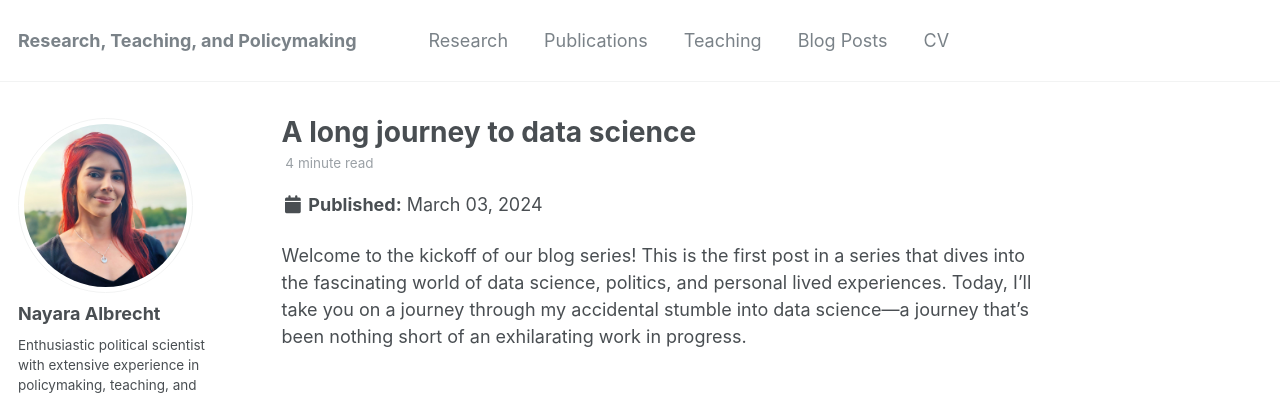
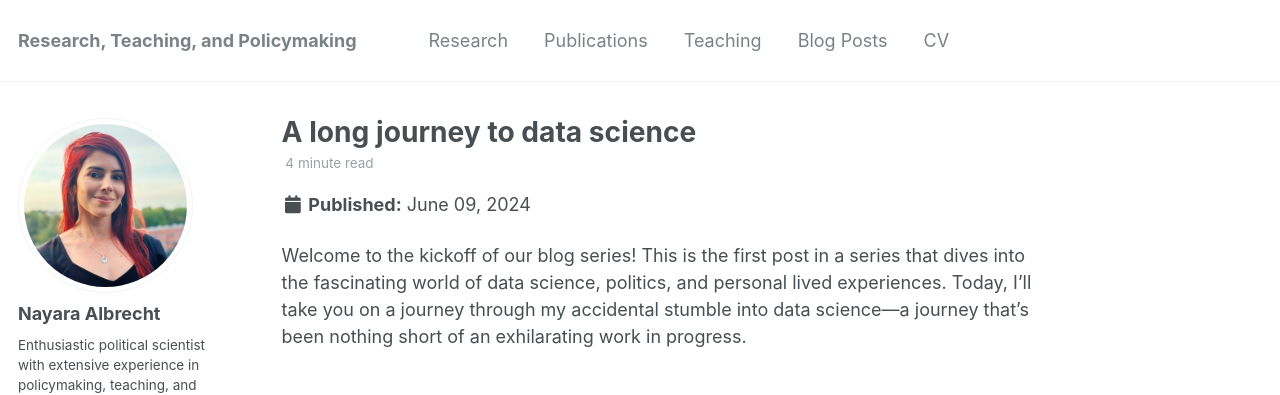
Before and after one commit to nayalbrecht/nayalbrecht.github.io, a Jekyll site: the page built from _posts/2024-03-03-blog-post-1.md, in a window 1280 px wide and 900 px high. Shown: the top 395 px of the window. Built offline with Jekyll 4.4.1, drawn with Linux system fonts in a browser that asks for light colours; some web fonts are replaced.

Commit message:
Update 2024-03-03-blog-post-1.md

```diff
--- a/_posts/2024-03-03-blog-post-1.md
+++ b/_posts/2024-03-03-blog-post-1.md
@@ -1,6 +1,6 @@
 ---
 title: 'A long journey to data science'
-date: 2024-03-03
+date: 2024-06-09
 permalink: /posts/2024/03/blog-post-1/
 tags:
   - data science
```
